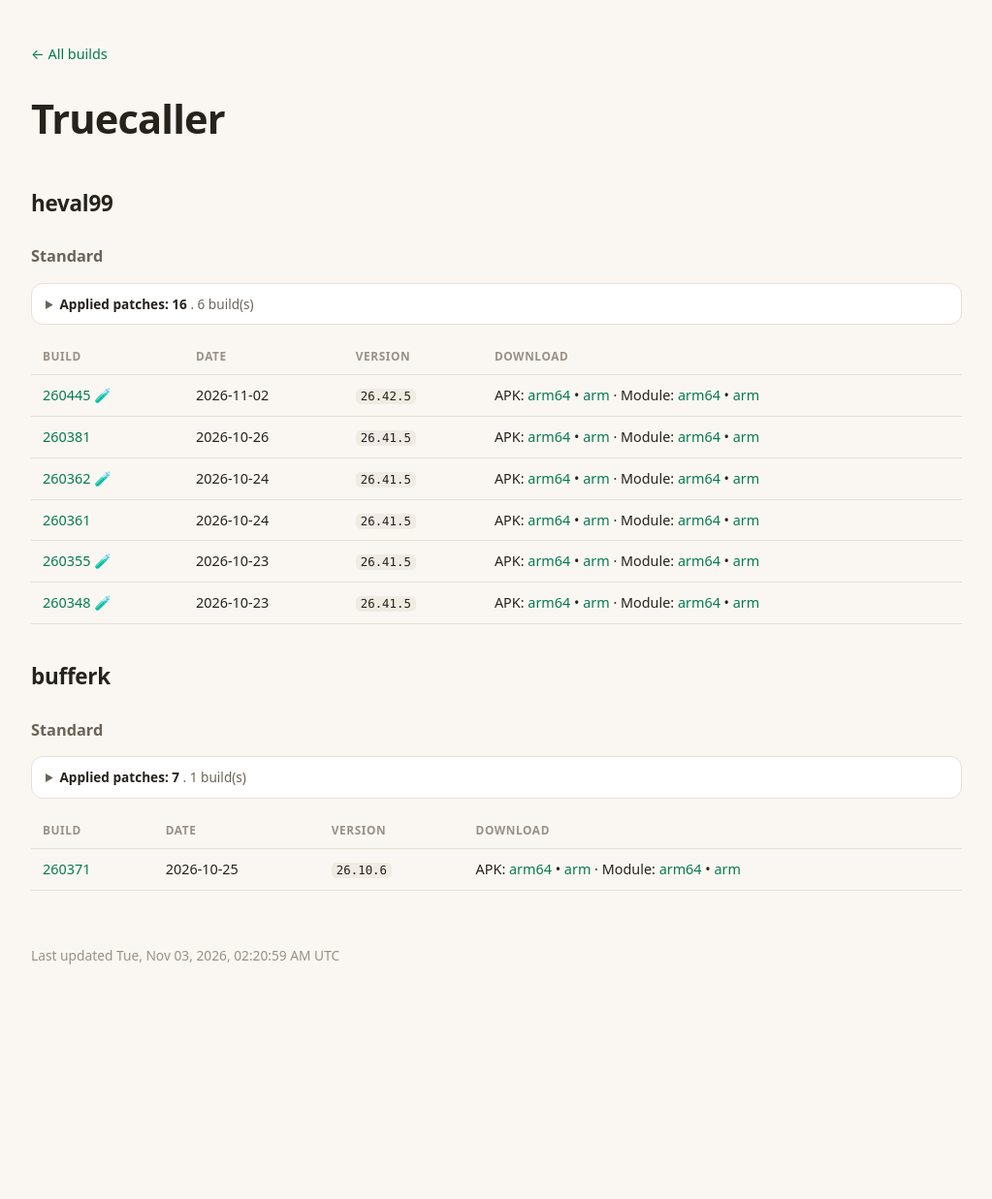
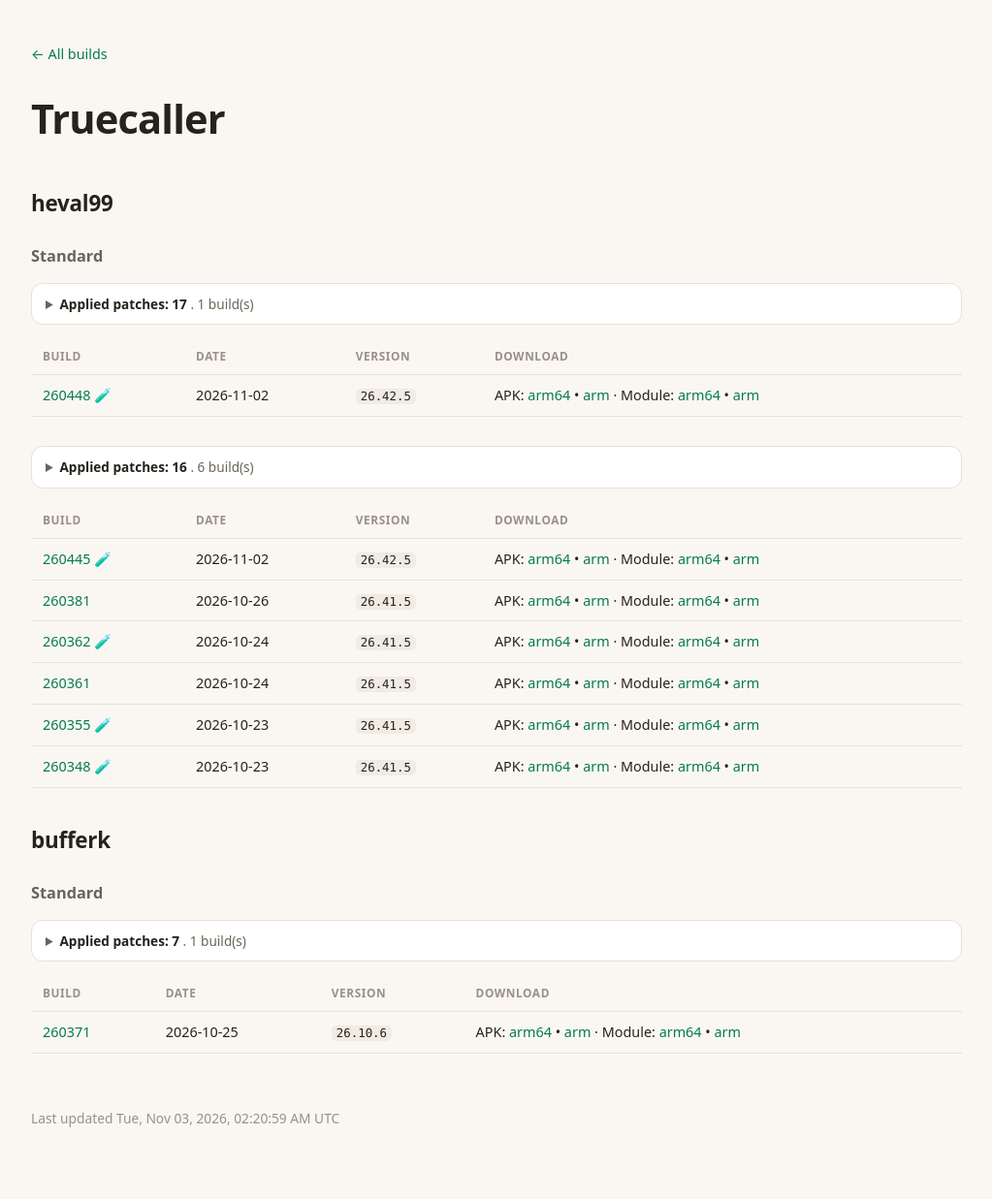
Before and after one commit to nullcpy/archive, a Jekyll site: the page built from apps/truecaller/index.md, in a window 1280 px wide. Shown: the whole page at 97% size, without its empty margins (128-1151 px from the left). Built offline with Jekyll 4.4.1, drawn with Linux system fonts in a browser that asks for light colours; before the commit the page ends 1069 px from its top, so only the background shows below that.

Commit message:
chore: rebuild the archive Pages surface [skip ci]

```diff
--- a/apps/truecaller/index.md
+++ b/apps/truecaller/index.md
@@ -7,6 +7,32 @@ title: Truecaller
 ## heval99
 
 ### Standard
+
+<details><summary><b>Applied patches: 17</b> . 1 build(s)</summary>
+<ul>
+<li>Disable ads</li>
+<li>Disable auto-launch</li>
+<li>Disable contact upload</li>
+<li>Disable nags</li>
+<li>Disable telemetry</li>
+<li>Disable update prompts</li>
+<li>Enable Premium</li>
+<li>GmsCore support <code>module omit</code></li>
+<li>Heval Controls</li>
+<li>Hide Blocking tab</li>
+<li>Hide family button</li>
+<li>Hide Premium tab</li>
+<li>Hide promotions</li>
+<li>Hide Scam feed</li>
+<li>Hide Wear OS settings</li>
+<li>Spoof signature</li>
+<li>Use SMS for verification codes</li>
+</ul>
+</details>
+
+| Build | Date | Version | Download |
+|---|---|---|---|
+| [260448](https://github.com/nullcpy/archive/releases/tag/260448) 🧪 | 2026-11-02 | `26.42.5` | APK: [arm64](https://github.com/nullcpy/archive/releases/download/260448/truecaller-heval99-v26.42.5-arm64-v8a.apk) • [arm](https://github.com/nullcpy/archive/releases/download/260448/truecaller-heval99-v26.42.5-arm-v7a.apk) · Module: [arm64](https://github.com/nullcpy/archive/releases/download/260448/truecaller-heval99-module-v26.42.5-arm64-v8a.zip) • [arm](https://github.com/nullcpy/archive/releases/download/260448/truecaller-heval99-module-v26.42.5-arm-v7a.zip) |
 
 <details><summary><b>Applied patches: 16</b> . 6 build(s)</summary>
 <ul>
```
Also changed, not shown: index.md (+3 -3 lines).
